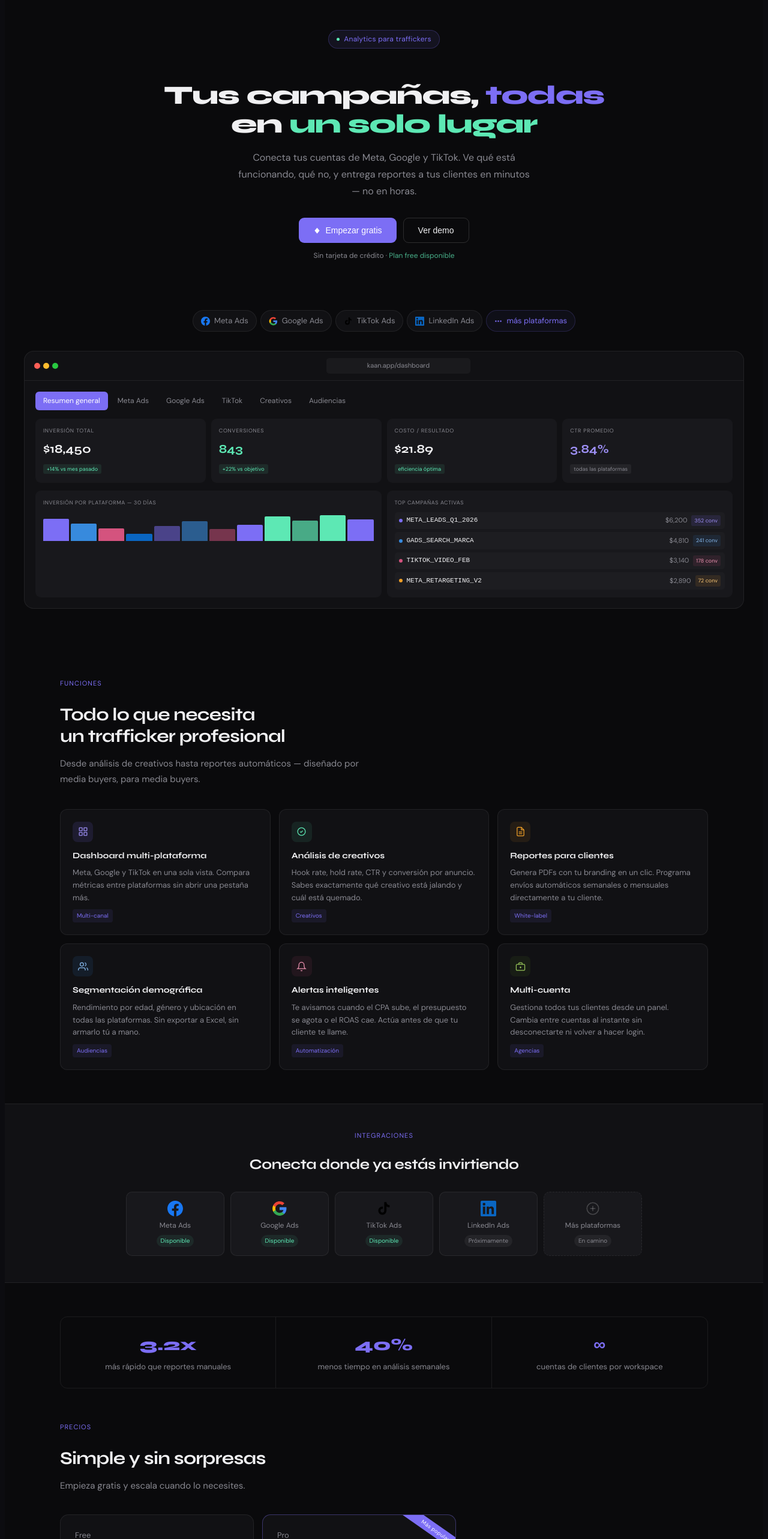
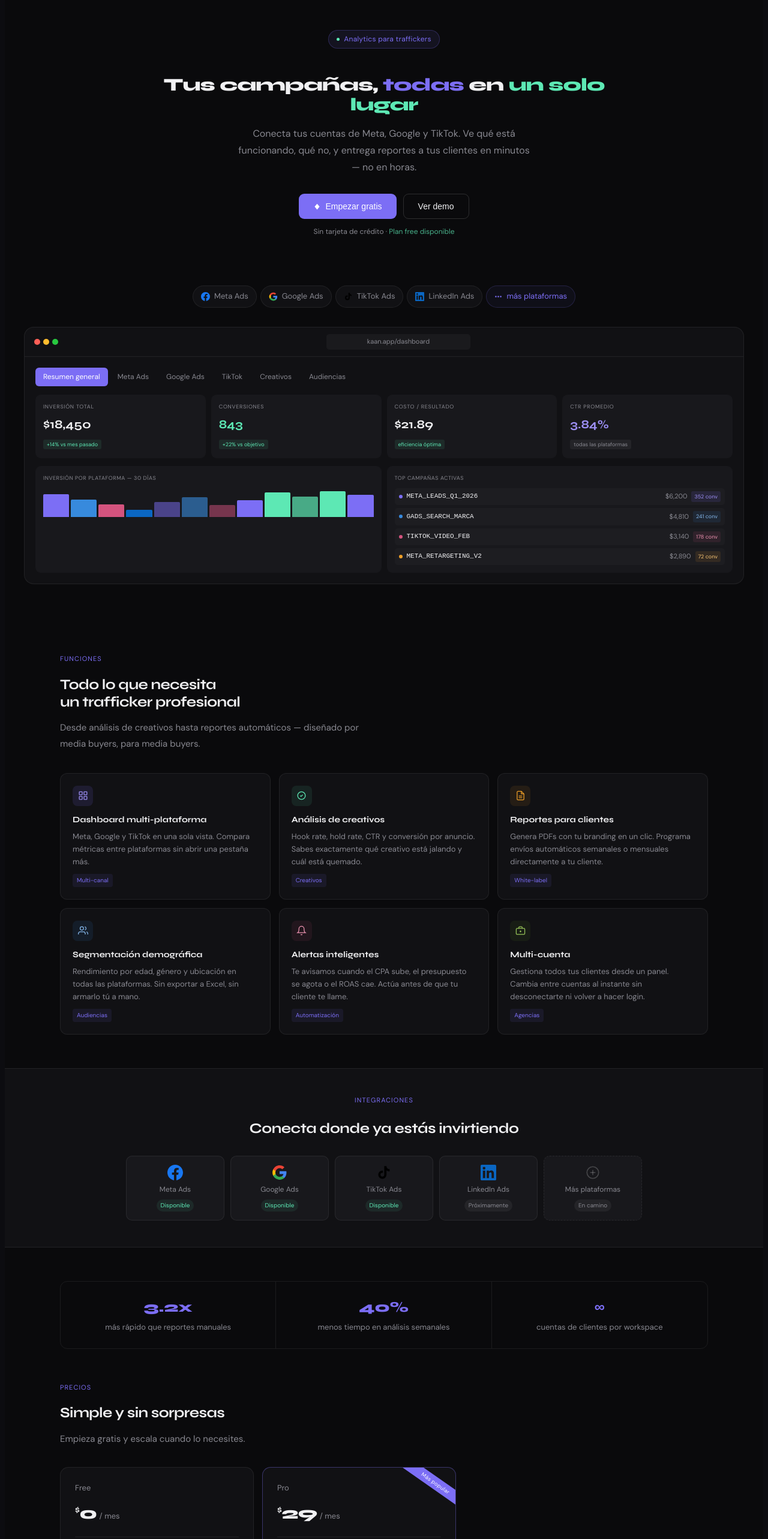
Before and after one commit to pootcaamaleduardo21-collab/Reporteador, a Next.js app: page / in a window 1280 px wide. Shown: the part 100-2666 px from the top of the page at 60% size. Built offline with nearby package versions, Linux system fonts and the light colour scheme.

Commit message:
fix h1 size landing 30px

```diff
--- a/app/page.js
+++ b/app/page.js
@@ -79,7 +79,7 @@ export default function Landing() {
           <span style={{width:5,height:5,borderRadius:'50%',background:ACC2,display:'inline-block',flexShrink:0}}/>
           Analytics para traffickers
         </div>
-        <h1 className={S} style={{fontSize:'44px',fontWeight:800,lineHeight:1.1,letterSpacing:'-0.03em',marginBottom:18,color:TEXT}}>
+        <h1 className={S} style={{fontSize:'30px',fontWeight:800,lineHeight:1.1,letterSpacing:'-0.03em',marginBottom:18,color:TEXT}}>
           Tus campañas,{' '}
           <span style={{color:ACC}}>todas</span>{' '}
           en{' '}
@@ -171,7 +171,7 @@ export default function Landing() {
       {/* FEATURES */}
       <div style={{padding:'56px 32px',maxWidth:1080,margin:'0 auto'}}>
         <div style={{fontSize:'11px',textTransform:'uppercase',letterSpacing:'.1em',color:ACC,marginBottom:10}}>Funciones</div>
-        <h2 className={S} style={{fontSize:'30px',fontWeight:700,lineHeight:1.2,letterSpacing:'-0.025em',marginBottom:12,color:TEXT}}>Todo lo que necesita<br/>un trafficker profesional</h2>
+        <h2 className={S} style={{fontSize:'24px',fontWeight:700,lineHeight:1.2,letterSpacing:'-0.025em',marginBottom:12,color:TEXT}}>Todo lo que necesita<br/>un trafficker profesional</h2>
         <p style={{fontSize:'15px',color:MUTED,maxWidth:520,lineHeight:1.75,marginBottom:36}}>Desde análisis de creativos hasta reportes automáticos — diseñado por media buyers, para media buyers.</p>
         <div style={{display:'grid',gridTemplateColumns:'repeat(3,minmax(0,1fr))',gap:14}}>
           {FEATURES.map(f=>(
@@ -213,7 +213,7 @@ export default function Landing() {
         <div style={{display:'grid',gridTemplateColumns:'repeat(3,minmax(0,1fr))',border:`0.5px solid ${BOR}`,borderRadius:12,overflow:'hidden'}}>
           {[{n:'3.2x',l:'más rápido que reportes manuales'},{n:'40%',l:'menos tiempo en análisis semanales'},{n:'∞',l:'cuentas de clientes por workspace'}].map((s,i)=>(
             <div key={s.n} style={{padding:'24px 20px',borderRight:i<2?`0.5px solid ${BOR}`:'none',textAlign:'center'}}>
-              <div className={S} style={{fontSize:'28px',fontWeight:800,color:ACC}}>{s.n}</div>
+              <div className={S} style={{fontSize:'24px',fontWeight:800,color:ACC}}>{s.n}</div>
               <div style={{fontSize:'13px',color:MUTED,marginTop:4}}>{s.l}</div>
             </div>
           ))}
@@ -223,13 +223,13 @@ export default function Landing() {
       {/* PRICING */}
       <div style={{padding:'0 32px 56px',maxWidth:1080,margin:'0 auto'}}>
         <div style={{fontSize:'11px',textTransform:'uppercase',letterSpacing:'.1em',color:ACC,marginBottom:10}}>Precios</div>
-        <h2 className={S} style={{fontSize:'30px',fontWeight:700,lineHeight:1.2,letterSpacing:'-0.025em',marginBottom:12,color:TEXT}}>Simple y sin sorpresas</h2>
+        <h2 className={S} style={{fontSize:'24px',fontWeight:700,lineHeight:1.2,letterSpacing:'-0.025em',marginBottom:12,color:TEXT}}>Simple y sin sorpresas</h2>
         <p style={{fontSize:'15px',color:MUTED,maxWidth:520,lineHeight:1.75,marginBottom:34}}>Empieza gratis y escala cuando lo necesites.</p>
         <div style={{display:'grid',gridTemplateColumns:'1fr 1fr',gap:14,maxWidth:660}}>
           <div style={{background:SURF,border:`0.5px solid ${BOR}`,borderRadius:14,padding:24}}>
             <div style={{fontSize:'13px',color:MUTED,marginBottom:9}}>Free</div>
             <div style={{display:'flex',alignItems:'baseline',gap:4}}>
-              <span className={S} style={{fontSize:'32px',fontWeight:800,letterSpacing:'-0.02em',color:TEXT}}><sup style={{fontSize:'14px',fontWeight:400}}>$</sup>0</span>
+              <span className={S} style={{fontSize:'28px',fontWeight:800,letterSpacing:'-0.02em',color:TEXT}}><sup style={{fontSize:'14px',fontWeight:400}}>$</sup>0</span>
               <span style={{fontSize:'13px',color:MUTED}}>/ mes</span>
             </div>
             <hr style={{border:'none',borderTop:`0.5px solid ${BOR}`,margin:'16px 0'}}/>
@@ -244,7 +244,7 @@ export default function Landing() {
             <div style={{position:'absolute',top:16,right:-28,background:ACC,color:'white',fontSize:'9px',padding:'3px 34px',transform:'rotate(35deg)',letterSpacing:'.04em'}}>Más popular</div>
             <div style={{fontSize:'13px',color:MUTED,marginBottom:9}}>Pro</div>
             <div style={{display:'flex',alignItems:'baseline',gap:4}}>
-              <span className={S} style={{fontSize:'32px',fontWeight:800,letterSpacing:'-0.02em',color:TEXT}}><sup style={{fontSize:'14px',fontWeight:400}}>$</sup>29</span>
+              <span className={S} style={{fontSize:'28px',fontWeight:800,letterSpacing:'-0.02em',color:TEXT}}><sup style={{fontSize:'14px',fontWeight:400}}>$</sup>29</span>
               <span style={{fontSize:'13px',color:MUTED}}>/ mes</span>
             </div>
             <hr style={{border:'none',borderTop:`0.5px solid ${BOR}`,margin:'16px 0'}}/>
```
